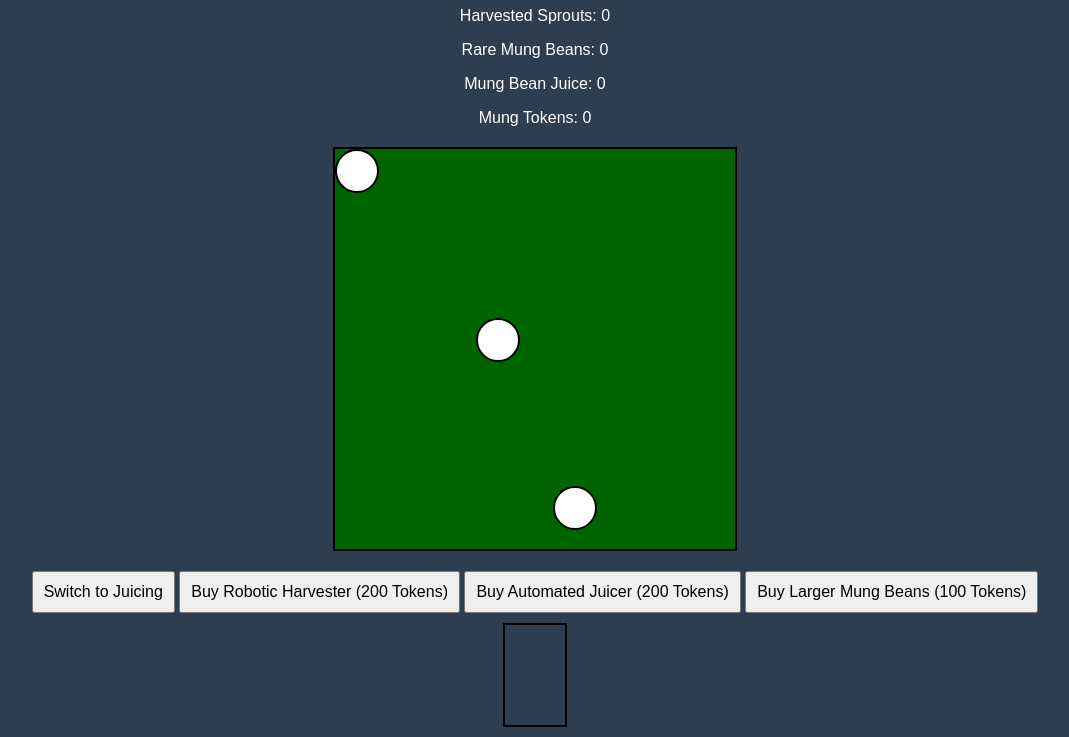
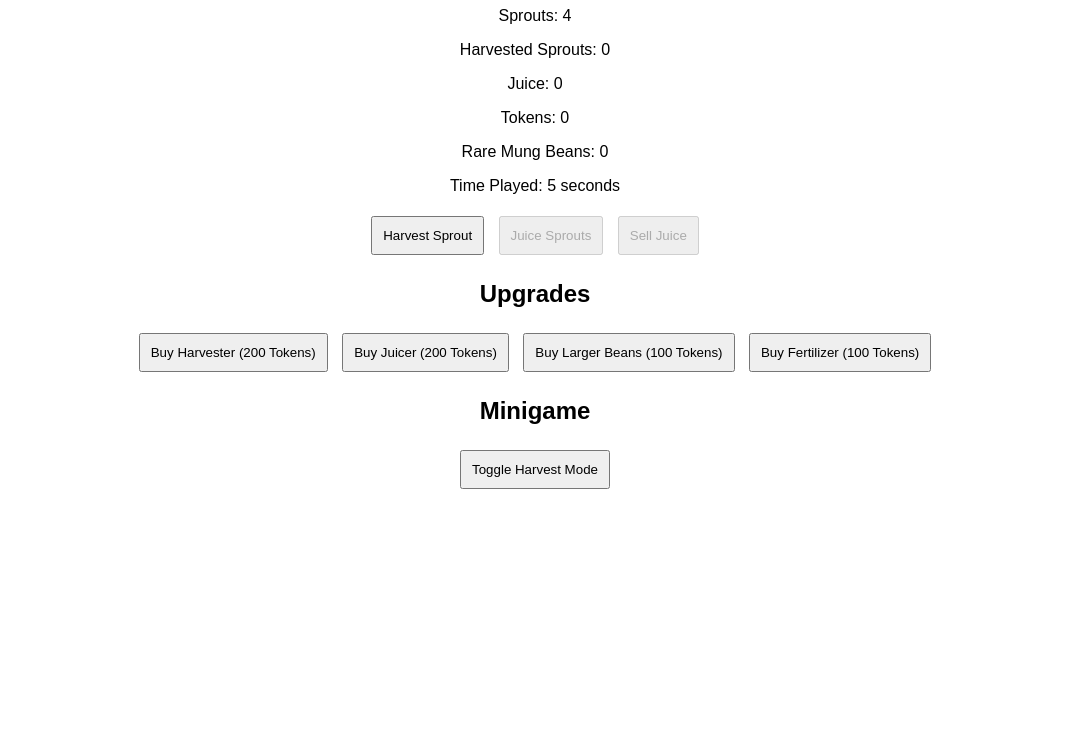
Before and after one commit to Atraeju/Mung-Bran-Game, a plain HTML site: page index.html in a window 1280 px wide. Shown: the part 73-810 px from the top of the page, without its empty margins (105-1174 px from the left). Drawn offline with Linux system fonts and the light colour scheme.

Commit message:
Update index.html

```diff
--- a/index.html
+++ b/index.html
@@ -5,163 +5,142 @@
     <meta name="viewport" content="width=device-width, initial-scale=1.0">
     <title>Mung Bean Farming Game</title>
     <style>
-        body {
-            text-align: center;
-            font-family: Arial, sans-serif;
-            background-color: #2c3e50;
-            color: white;
-        }
-        #game-container {
-            position: relative;
-            width: 400px;
-            height: 400px;
-            border: 2px solid black;
-            margin: 20px auto;
-            background-color: darkgreen;
-        }
-        .seed {
-            width: 40px;
-            height: 40px;
-            background-color: white;
-            position: absolute;
-            border-radius: 50%;
-            cursor: pointer;
-            border: 2px solid black;
-        }
-        .rare-seed {
-            width: 40px;
-            height: 40px;
-            background-color: gold;
-            position: absolute;
-            border-radius: 50%;
-            cursor: pointer;
-            border: 2px solid black;
-        }
-        #juice-container {
-            margin-top: 20px;
-        }
-        #juice-cup {
-            width: 60px;
-            height: 100px;
-            border: 2px solid black;
-            margin: 10px auto;
-            position: relative;
-            background-color: transparent;
-            overflow: hidden;
-        }
-        .juice-fill {
-            width: 100%;
-            height: 0;
-            background-color: lightyellow;
-            position: absolute;
-            bottom: 0;
-            transition: height 0.5s;
-        }
-        #celebration-screen {
-            display: none;
-            position: fixed;
-            top: 0;
-            left: 0;
-            width: 100%;
-            height: 100%;
-            background-color: rgba(0, 0, 0, 0.8);
-            color: gold;
-            font-size: 24px;
-            text-align: center;
-            padding-top: 20%;
-        }
-        button {
-            padding: 10px;
-            font-size: 16px;
-            cursor: pointer;
-        }
+        body { font-family: Arial, sans-serif; text-align: center; margin: 20px; }
+        button { margin: 5px; padding: 10px; cursor: pointer; }
+        #harvest-mode { display: none; width: 100px; height: 100px; background: green; position: relative; margin: auto; }
+        #target { width: 30px; height: 30px; background: white; border-radius: 50%; position: absolute; top: 50%; left: 50%; transform: translate(-50%, -50%); cursor: pointer; }
     </style>
 </head>
 <body>
+
     <h1>Mung Bean Farming Game</h1>
-    <p>Harvested Sprouts: <span id="score">0</span></p>
-    <p>Rare Mung Beans: <span id="rareScore">0</span></p>
-    <p>Mung Bean Juice: <span id="juiceCount">0</span></p>
-    <p>Mung Tokens: <span id="mungTokens">0</span></p>
-    <div id="game-container">
-        <div class="seed" id="seed"></div>
+    <p>Sprouts: <span id="sprouts">0</span></p>
+    <p>Harvested Sprouts: <span id="harvested">0</span></p>
+    <p>Juice: <span id="juice">0</span></p>
+    <p>Tokens: <span id="tokens">0</span></p>
+    <p>Rare Mung Beans: <span id="rareBeans">0</span></p>
+    <p>Time Played: <span id="timePlayed">0</span> seconds</p>
+
+    <button id="harvestSprout" onclick="harvestSprout()">Harvest Sprout</button>
+    <button id="juiceSprouts" onclick="juiceSprouts()">Juice Sprouts</button>
+    <button id="sellJuice" onclick="sellJuice()">Sell Juice</button>
+
+    <h2>Upgrades</h2>
+    <button onclick="buyHarvester()">Buy Harvester (200 Tokens)</button>
+    <button onclick="buyJuicer()">Buy Juicer (200 Tokens)</button>
+    <button onclick="buyLargerBeans()">Buy Larger Beans (100 Tokens)</button>
+    <button onclick="buyFertilizer()">Buy Fertilizer (100 Tokens)</button>
+
+    <h2>Minigame</h2>
+    <button onclick="toggleHarvestMode()">Toggle Harvest Mode</button>
+    <div id="harvest-mode">
+        <div id="target" onclick="harvestSprout(); toggleHarvestMode();"></div>
     </div>
-    <div id="juice-container">
-        <button id="toggleMode">Switch to Juicing</button>
-        <button id="juiceButton" style="display: none;">Juice Sprouts</button>
-        <button id="sellJuiceButton" style="display: none;">Sell Juice</button>
-        <button id="buyHarvester">Buy Robotic Harvester (200 Tokens)</button>
-        <button id="upgradeHarvester" style="display: none;">Upgrade Harvester (150 Tokens)</button>
-        <button id="buyJuicer">Buy Automated Juicer (200 Tokens)</button>
-        <button id="upgradeJuicer" style="display: none;">Upgrade Juicer (150 Tokens)</button>
-        <button id="buyLargerBeans">Buy Larger Mung Beans (100 Tokens)</button>
-        <div id="juice-cup">
-            <div class="juice-fill" id="juiceFill"></div>
-        </div>
-    </div>
-    <div id="celebration-screen">Congratulations! You collected 10 Rare Mung Beans and have become one with the Mung!</div>
+
+    <p id="winMessage" style="display:none; font-size: 20px; color: green;"></p>
+
     <script>
-        let score = 0;
-        let rareScore = 0;
-        let juice = 0;
-        let mungTokens = 0;
-        let harvestingMode = true;
-        let harvesterActive = false;
-        let juicerActive = false;
-        let harvesterSpeed = 1;
-        let juicerSpeed = 1;
-        let largerBeans = false;
-        const seed = document.getElementById("seed");
-        const scoreDisplay = document.getElementById("score");
-        const rareScoreDisplay = document.getElementById("rareScore");
-        const juiceDisplay = document.getElementById("juiceCount");
-        const mungTokensDisplay = document.getElementById("mungTokens");
-        const celebrationScreen = document.getElementById("celebration-screen");
-        const gameContainer = document.getElementById("game-container");
-        const toggleModeButton = document.getElementById("toggleMode");
-        const juiceButton = document.getElementById("juiceButton");
-        const sellJuiceButton = document.getElementById("sellJuiceButton");
+        let sprouts = 0, harvested = 0, juice = 0, tokens = 0, rareBeans = 0;
+        let hasHarvester = false, hasJuicer = false, hasLargerBeans = false, hasFertilizer = false;
+        let timePlayed = 0;
+        let harvesterInterval, juicerInterval;
 
-        toggleModeButton.addEventListener("click", () => {
-            harvestingMode = !harvestingMode;
-            if (harvestingMode) {
-                toggleModeButton.textContent = "Switch to Juicing";
-                juiceButton.style.display = "none";
-                sellJuiceButton.style.display = "none";
-                seed.style.display = "block";
-            } else {
-                toggleModeButton.textContent = "Switch to Harvesting";
-                juiceButton.style.display = "inline";
-                sellJuiceButton.style.display = "inline";
-                seed.style.display = "none";
-            }
-        });
+        // Sprout Generation (Automatic)
+        setInterval(() => { sprouts++; updateUI(); }, 1125);
 
-        function growSprout() {
-            if (harvestingMode) {
-                const isRare = Math.random() < 0.05;
-                const sprout = document.createElement("div");
-                sprout.className = isRare ? "rare-seed" : "seed";
-                sprout.style.left = `${Math.floor(Math.random() * (gameContainer.clientWidth - 40))}px`;
-                sprout.style.top = `${Math.floor(Math.random() * (gameContainer.clientHeight - 40))}px`;
-                gameContainer.appendChild(sprout);
-                sprout.addEventListener("click", () => {
-                    if (isRare) {
-                        rareScore++;
-                        rareScoreDisplay.textContent = rareScore;
-                        if (rareScore >= 10) {
-                            celebrationScreen.style.display = "block";
-                        }
-                    } else {
-                        score++;
-                        scoreDisplay.textContent = score;
-                    }
-                    gameContainer.removeChild(sprout);
-                });
+        // Time Tracker
+        setInterval(() => { timePlayed++; document.getElementById('timePlayed').innerText = timePlayed; }, 1000);
+
+        function harvestSprout() {
+            if (sprouts > 0) {
+                let amount = hasLargerBeans ? 2 : 1;
+                sprouts -= amount;
+                harvested += amount;
+                updateUI();
             }
         }
 
-        setInterval(growSprout, 2000);
+        function juiceSprouts() {
+            if (harvested > 0) {
+                juice += 5;
+                harvested--;
+                updateUI();
+            }
+        }
+
+        function sellJuice() {
+            if (juice > 0) {
+                tokens += juice * 10;
+                juice = 0;
+                updateUI();
+            }
+        }
+
+        function buyHarvester() {
+            if (tokens >= 200 && !hasHarvester) {
+                tokens -= 200;
+                hasHarvester = true;
+                harvesterInterval = setInterval(() => { harvestSprout(); }, 1000);
+                updateUI();
+            }
+        }
+
+        function buyJuicer() {
+            if (tokens >= 200 && !hasJuicer) {
+                tokens -= 200;
+                hasJuicer = true;
+                juicerInterval = setInterval(() => { if (harvested > 0) juiceSprouts(); }, 1000);
+                updateUI();
+            }
+        }
+
+        function buyLargerBeans() {
+            if (tokens >= 100 && !hasLargerBeans) {
+                tokens -= 100;
+                hasLargerBeans = true;
+                updateUI();
+            }
+        }
+
+        function buyFertilizer() {
+            if (tokens >= 100 && !hasFertilizer) {
+                tokens -= 100;
+                hasFertilizer = true;
+                setInterval(() => {
+                    if (Math.random() < 0.05) {
+                        rareBeans++;
+                        updateUI();
+                        checkWinCondition();
+                    }
+                }, 1000);
+                updateUI();
+            }
+        }
+
+        function updateUI() {
+            document.getElementById('sprouts').innerText = sprouts;
+            document.getElementById('harvested').innerText = harvested;
+            document.getElementById('juice').innerText = juice;
+            document.getElementById('tokens').innerText = tokens;
+            document.getElementById('rareBeans').innerText = rareBeans;
+
+            document.getElementById('harvestSprout').disabled = sprouts === 0;
+            document.getElementById('juiceSprouts').disabled = harvested === 0;
+            document.getElementById('sellJuice').disabled = juice === 0;
+        }
+
+        function checkWinCondition() {
+            if (rareBeans >= 10) {
+                document.getElementById('winMessage').innerText = `You have become one with the Mung! Time spent: ${timePlayed} seconds.`;
+                document.getElementById('winMessage').style.display = 'block';
+            }
+        }
+
+        function toggleHarvestMode() {
+            let mode = document.getElementById('harvest-mode');
+            mode.style.display = mode.style.display === 'none' ? 'block' : 'none';
+        }
     </script>
+
 </body>
 </html>
```
